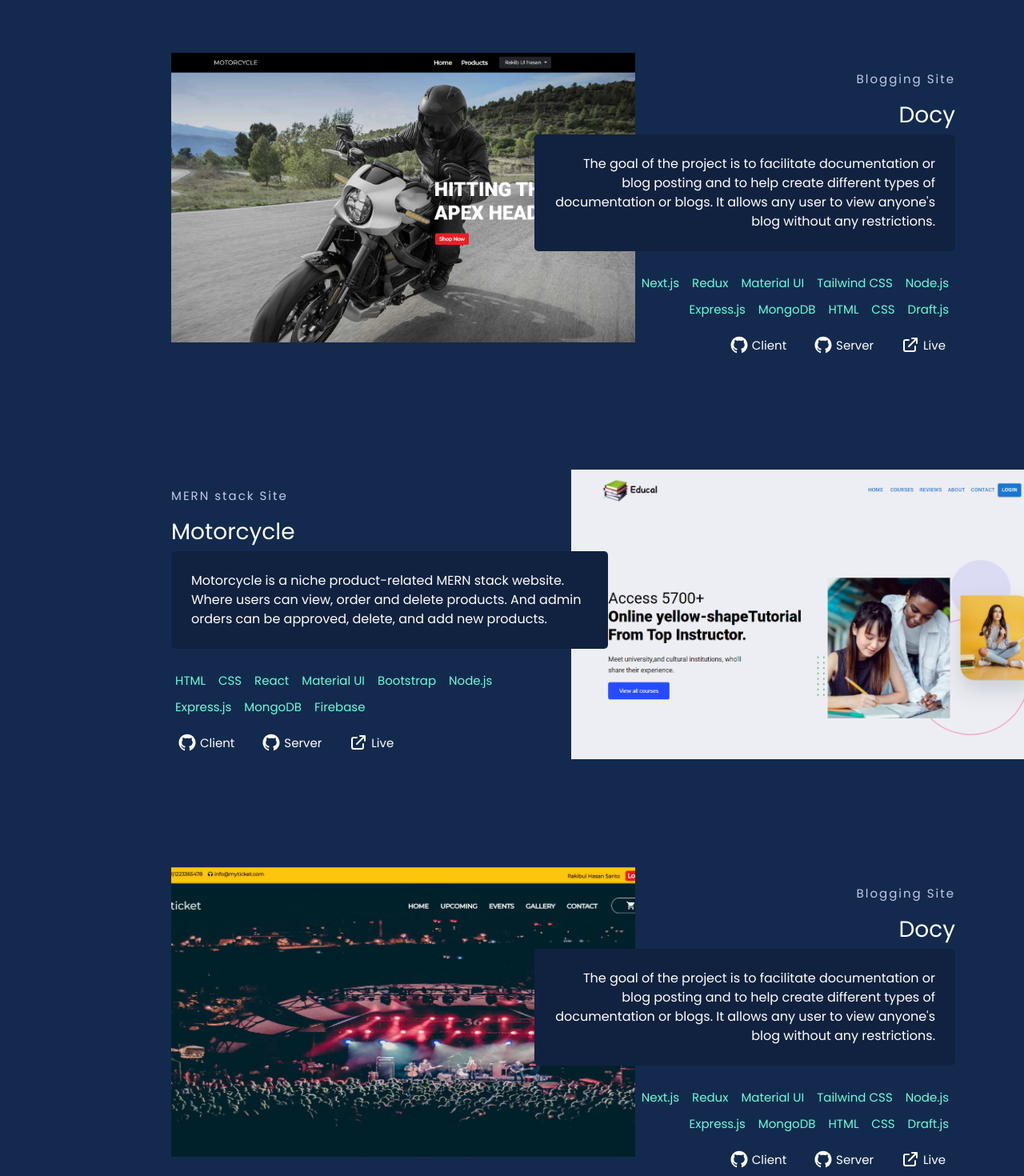
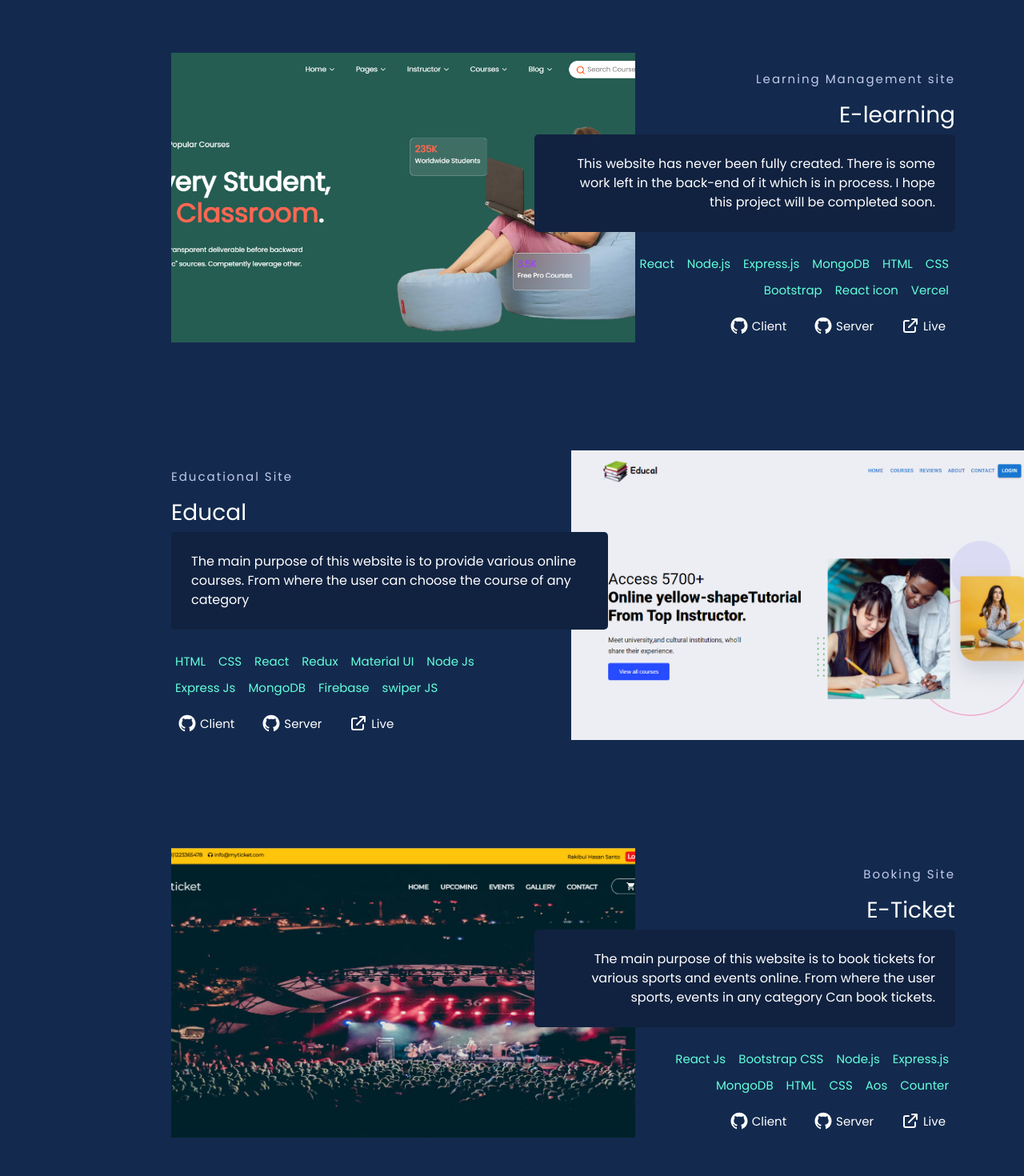
Before and after one commit to RHsanto/RH-portfolio, a React (Create React App) app: page /all-projects in a window 1280 px wide. Shown: the part 1320-2790 px from the top of the page at 80% size. Built offline with nearby package versions, Linux system fonts and the light colour scheme.

Commit message:
add all projecyts

```diff
--- a/src/components/AllProjects/AllProjects.js
+++ b/src/components/AllProjects/AllProjects.js
@@ -1,12 +1,11 @@
 /* eslint-disable react/jsx-no-target-blank */
 import React from 'react';
 import project1 from '../../image/project-1.png'
-import project2 from '../../image/project-2.png'
+import project2 from '../../image/1650102468052.png'
 import project3 from '../../image/project-3.png'
 import project4 from '../../image/p-4.PNG'
-import project5 from '../../image/project-5.PNG'
 import project6 from '../../image/project-6.PNG'
-import project7 from '../../image/last-projects.png'
+import project2s from '../../image/project-2.png'
 import '../Projects/Projects.css'
 import { AiOutlineGithub } from "react-icons/ai";
 import { HiOutlineExternalLink } from "react-icons/hi";
@@ -19,7 +18,7 @@ const AllProjects = () => {
     <h3 className='all-title '>My Recent Projects</h3>
 
      {/* project-1 */}
-       <div className="col-lg-12">
+        <div className="col-lg-12 ">
           <div className="row div">
           <div className="col-lg-6 ">
          <div className="projects mt-5">
@@ -57,8 +56,8 @@ const AllProjects = () => {
          </div>
           </div>
         </div>
-    {/* project-7 */}
-       <div className="col-lg-12">
+     {/* project-2 */}
+        <div className="col-lg-12 ">
     <div className="row">
     <div className="col-lg-6 site2 ">
         <p>MERN stack Site</p>
@@ -90,65 +89,141 @@ const AllProjects = () => {
      </div>
      <div className="col-lg-6">
          <div className="projects mt-5">
-          <img src={project7} alt="" />
+           <img src={project3} alt="" />
          </div>
     </div>
     </div>
         </div>
-      {/* project-2 */}
-       <div className="col-lg-12">
+         {/* project-3 */}
+         <div className="col-lg-12 ">
           <div className="row div">
           <div className="col-lg-6 ">
          <div className="projects mt-5">
-          <img src={project3} alt="" />
+           <img src={project2} alt="" />
          </div>
          </div>
          <div className="col-lg-6 site ">
-       <p>Blogging Site</p>
-       <h3>Docy</h3>
+        <p>Learning Management  site</p>
+        <h3>E-learning</h3>
         <div className="info ">
-       The goal of the project is to facilitate documentation or blog posting and to help create different types of
-        documentation or blogs. It allows any user to view anyone's blog without any restrictions.
+        This website has never been fully created. There is some work left in the back-end of it which is in process.
+         I hope this project will be completed soon.
         </div>
         <ul className='mt-4 tools'>
-        <li>Next.js</li>
-        <li>Redux</li>
-        <li>Material UI</li>
-        <li>Tailwind CSS</li>
+         <li>React</li>
          <li>Node.js</li>
          <li>Express.js</li>
          <li>MongoDB</li>
          <li>HTML</li>
          <li>CSS</li>
-        <li>Draft.js</li>
-
+         <li>Bootstrap</li>
+         <li>React icon</li>
+         <li>Vercel</li>
          </ul>
          <div className="link-up">
-          <a target='_blank' href="https://github.com/thekawsarhossain/Docs-client-site">
+           <a target='_blank' href="https://github.com/RHsanto/learning-management-system">
              <AiOutlineGithub/><h6>Client</h6></a>
-          <a target='_blank' href="https://github.com/RHsanto/docy-server-site">
+           <a target='_blank' href="https://github.com/RHsanto/learning-management--server-site">
              <AiOutlineGithub/><h6>Server</h6></a>
-          <a target='_blank' href="https://docs-client-site.vercel.app/">
+           <a target='_blank' href="https://learning-management-system-theta.vercel.app/">
              <HiOutlineExternalLink/><h6>Live</h6></a>
          </div>
          </div>
           </div>
         </div>
-      {/* project-3 */}
+      {/* project-4 */}
       <div className="col-lg-12">
    <div className="row">
    <div className="col-lg-6 site2 ">
-       <p>MERN stack Site</p>
-       <h3>Motorcycle</h3>
+       <p>Educational Site</p>
+       <h3>Educal</h3>
        <div className="info2 ">
-       Motorcycle is a niche product-related MERN stack website. Where users can view, order and delete products.
-        And admin orders can be approved, delete, and add new products.
+       The main purpose of this website is to
+       provide various online courses. From where the user can choose the course of any category
        </div>
        <ul className='mt-4 tools'>
        <li>HTML</li>
         <li>CSS</li>
         <li>React</li>
+        <li>Redux</li>
         <li>Material UI</li>
+        <li>Node Js</li>
+        <li>Express Js</li>
+        <li>MongoDB</li>
+        <li>Firebase</li>
+        <li>swiper JS</li>
+
+        </ul>
+        <div className="link-up">
+          <a target='_blank' href="https://github.com/RHsanto/edual-project">
+            <AiOutlineGithub/><h6>Client</h6></a>
+          <a target='_blank' href="https://github.com/RHsanto/team-89-project-server-site">
+            <AiOutlineGithub/><h6>Server</h6></a>
+          <a target='_blank' href="https://team-education-site.netlify.app/">
+            <HiOutlineExternalLink/><h6>Live</h6></a>
+        </div>
+    </div>
+    <div className="col-lg-6">
+        <div className="projects mt-5">
+          <img src={project2s} alt="" />
+        </div>
+         </div>
+        </div>
+       </div>
+      {/* project-5 */}
+       <div className="col-lg-12">
+         <div className="row div">
+         <div className="col-lg-6 ">
+        <div className="projects mt-5">
+          <img src={project4} alt="" />
+        </div>
+        </div>
+        <div className="col-lg-6 site ">
+       <p>Booking Site</p>
+       <h3>E-Ticket</h3>
+       <div className="info ">
+       The main purpose of this website is to book tickets for various sports and events online. From where the user sports, events in any category
+Can book tickets.
+     </div>
+       <ul className='mt-4 tools'>
+        <li>React Js</li>
+        <li>Bootstrap CSS</li>
+        <li>Node.js</li>
+        <li>Express.js</li>
+        <li>MongoDB</li>
+        <li>HTML</li>
+        <li>CSS</li>
+        <li>Aos</li>
+        <li>Counter</li>
+
+        </ul>
+        <div className="link-up">
+          <a target='_blank' href="https://github.com/RHsanto/myticket-client-side">
+            <AiOutlineGithub/><h6>Client</h6></a>
+          <a target='_blank' href="https://github.com/RHsanto/myticket-server-side">
+            <AiOutlineGithub/><h6>Server</h6></a>
+          <a target='_blank' href="https://e-tickets.netlify.app/">
+            <HiOutlineExternalLink/><h6>Live</h6></a>
+        </div>
+        </div>
+         </div>
+       </div>
+   {/* project-6 */}
+   <div className="col-lg-12">
+   <div className="row">
+   <div className="col-lg-6 site2 ">
+       <p>Traveling Site</p>
+       <h3>Deshghuri</h3>
+       <div className="info2 ">
+       The goal of the project is to facilitate documentation or blog posting and to help create different types of
+        documentation or blogs. It allows any user to view anyone's blog without any restrictions.
+
+       </div>
+       <ul className='mt-4 tools'>
+       <li>HTML</li>
+        <li>CSS</li>
+        <li>JavaScripts</li>
+        <li>React</li>
         <li>Bootstrap</li>
         <li>Node.js</li>
         <li>Express.js</li>
@@ -157,137 +232,22 @@ const AllProjects = () => {
 
         </ul>
         <div className="link-up">
-          <a target='_blank' href="https://github.com/RHsanto/racing-car-project-client-side">
+        <a target='_blank' href="https://github.com/RHsanto/tourisum-project-client-side">
             <AiOutlineGithub/><h6>Client</h6></a>
-          <a target='_blank' href="https://github.com/RHsanto/racing-car-project-server-side">
+          <a target='_blank' href="https://github.com/RHsanto/tourisum-project-server-side">
             <AiOutlineGithub/><h6>Server</h6></a>
-          <a target='_blank' href="https://vibrant-leavitt-6ff91c.netlify.app">
+          <a target='_blank' href="https://tour-the-worlds.netlify.app/">
             <HiOutlineExternalLink/><h6>Live</h6></a>
         </div>
     </div>
     <div className="col-lg-6">
         <div className="projects mt-5">
-          <img src={project2} alt="" />
+          <img src={project6} alt="" />
         </div>
          </div>
         </div>
        </div>
-      {/* project-4 */}
-       <div className="col-lg-12">
-         <div className="row div">
-         <div className="col-lg-6 ">
-        <div className="projects mt-5">
-          <img src={project4} alt="" />
-        </div>
-        </div>
-        <div className="col-lg-6 site ">
-       <p>Blogging Site</p>
-       <h3>Docy</h3>
-       <div className="info ">
-       The goal of the project is to facilitate documentation or blog posting and to help create different types of
-        documentation or blogs. It allows any user to view anyone's blog without any restrictions.
-       </div>
-       <ul className='mt-4 tools'>
-        <li>Next.js</li>
-        <li>Redux</li>
-        <li>Material UI</li>
-        <li>Tailwind CSS</li>
-        <li>Node.js</li>
-        <li>Express.js</li>
-        <li>MongoDB</li>
-        <li>HTML</li>
-        <li>CSS</li>
-        <li>Draft.js</li>
 
-        </ul>
-        <div className="link-up">
-          <a target='_blank' href="https://github.com/thekawsarhossain/Docs-client-site">
-            <AiOutlineGithub/><h6>Client</h6></a>
-          <a target='_blank' href="https://github.com/RHsanto/docy-server-site">
-            <AiOutlineGithub/><h6>Server</h6></a>
-          <a target='_blank' href="https://docs-client-site.vercel.app/">
-            <HiOutlineExternalLink/><h6>Live</h6></a>
-        </div>
-        </div>
-         </div>
-       </div>
-   {/* project-5 */}
-   <div className="col-lg-12">
-   <div className="row">
-   <div className="col-lg-6 site2 ">
-       <p>MERN stack Site</p>
-       <h3>Motorcycle</h3>
-       <div className="info2 ">
-       Motorcycle is a niche product-related MERN stack website. Where users can view, order and delete products.
-        And admin orders can be approved, delete, and add new products.
-       </div>
-       <ul className='mt-4 tools'>
-       <li>HTML</li>
-        <li>CSS</li>
-        <li>React</li>
-        <li>Material UI</li>
-        <li>Bootstrap</li>
-        <li>Node.js</li>
-        <li>Express.js</li>
-        <li>MongoDB</li>
-        <li>Firebase</li>
-
-        </ul>
-        <div className="link-up">
-          <a target='_blank' href="https://github.com/RHsanto/racing-car-project-client-side">
-            <AiOutlineGithub/><h6>Client</h6></a>
-          <a target='_blank' href="https://github.com/RHsanto/racing-car-project-server-side">
-            <AiOutlineGithub/><h6>Server</h6></a>
-          <a target='_blank' href="https://vibrant-leavitt-6ff91c.netlify.app">
-            <HiOutlineExternalLink/><h6>Live</h6></a>
-        </div>
-    </div>
-    <div className="col-lg-6">
-        <div className="projects mt-5">
-          <img src={project5} alt="" />
-        </div>
-         </div>
-        </div>
-       </div>
-      {/* project-6 */}
-       <div className="col-lg-12">
-         <div className="row div">
-         <div className="col-lg-6 ">
-        <div className="projects mt-5">
-          <img src={project6} alt="" />
-        </div>
-        </div>
-        <div className="col-lg-6 site ">
-       <p>Blogging Site</p>
-       <h3>Docy</h3>
-       <div className="info ">
-       The goal of the project is to facilitate documentation or blog posting and to help create different types of
-        documentation or blogs. It allows any user to view anyone's blog without any restrictions.
-       </div>
-       <ul className='mt-4 tools'>
-        <li>Next.js</li>
-        <li>Redux</li>
-        <li>Material UI</li>
-        <li>Tailwind CSS</li>
-        <li>Node.js</li>
-        <li>Express.js</li>
-        <li>MongoDB</li>
-        <li>HTML</li>
-        <li>CSS</li>
-        <li>Draft.js</li>
-
-        </ul>
-        <div className="link-up">
-          <a target='_blank' href="https://github.com/thekawsarhossain/Docs-client-site">
-            <AiOutlineGithub/><h6>Client</h6></a>
-          <a target='_blank' href="https://github.com/RHsanto/docy-server-site">
-            <AiOutlineGithub/><h6>Server</h6></a>
-          <a target='_blank' href="https://docs-client-site.vercel.app/">
-            <HiOutlineExternalLink/><h6>Live</h6></a>
-        </div>
-        </div>
-         </div>
-       </div>
       </div>
     </div>
    </div>
--- a/src/components/Projects/Projects.js
+++ b/src/components/Projects/Projects.js
@@ -1,7 +1,7 @@
 /* eslint-disable react/jsx-no-target-blank */
 import React from 'react';
 import project1 from '../../image/project-1.png'
-import project3 from '../../image/project-2.png'
+import project3 from '../../image/project-3.png'
 import project2 from '../../image/1650102468052.png'
 import './Projects.css'
 import { AiOutlineGithub } from "react-icons/ai";
```
Lines whose indentation alone changed are shown as unchanged.
